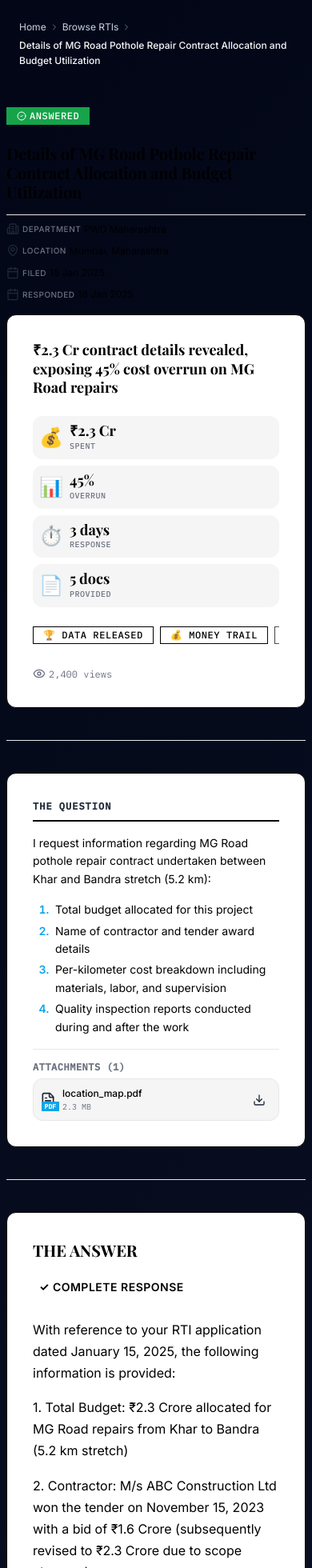
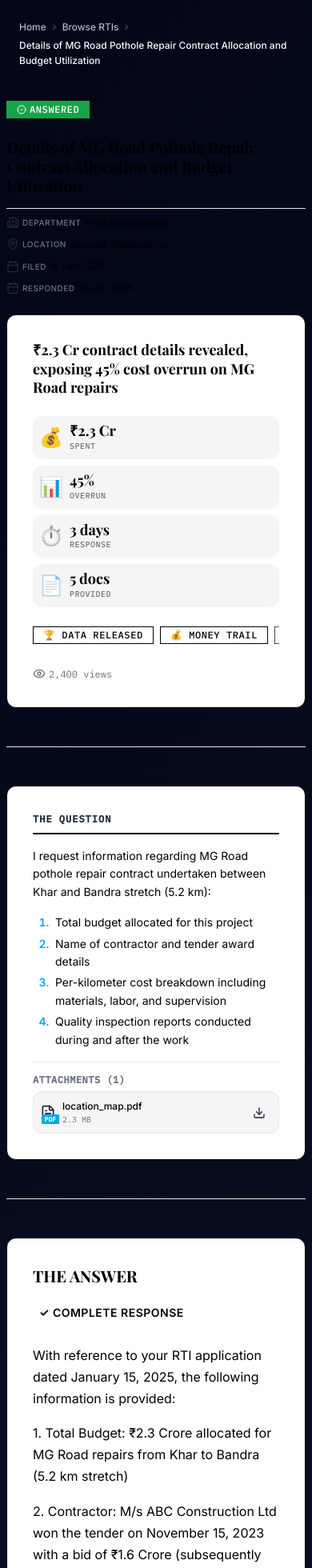
Before and after one commit to Yugantar-NGO/youRTI-UI, a Next.js app: page /rti/rti-001 in a window 390 px wide. Shown: the top 1960 px of the page at 80% size. Built offline with nearby package versions, Linux system fonts and the light colour scheme.

Commit message:
style(rti-detail): improve spacing consistency across breakpoints

```diff
--- a/src/components/features/rti-detail/organisms/RTIDetailLayout.module.css
+++ b/src/components/features/rti-detail/organisms/RTIDetailLayout.module.css
@@ -4,10 +4,10 @@
   width: 100%;
   max-width: 1400px;
   margin: 0 auto;
-  padding: var(--spacing-lg);
+  padding: 0 var(--spacing-lg);
   display: flex;
   flex-direction: column;
-  gap: var(--spacing-xl);
+  gap: 3rem; /* 48px - consistent with landing page section spacing */
 }
 
 /* Header - Full Width */
@@ -44,7 +44,7 @@
   width: 100%;
   display: flex;
   flex-direction: column;
-  gap: var(--spacing-xl);
+  gap: 3rem; /* 48px - consistent with layout spacing */
 }
 
 /* Related RTIs - Full Width */
@@ -63,14 +63,14 @@
 /* Mobile Breakpoint - Single Column Layout */
 @media (max-width: 768px) {
   .layout {
-    padding: var(--spacing-md);
-    gap: var(--spacing-lg);
+    padding: 0 var(--spacing-md);
+    gap: 2rem; /* 32px - tighter spacing on mobile like landing */
   }
 
   .contentWrapper {
     /* Single column - Main content first, then timeline */
     grid-template-columns: 1fr;
-    gap: var(--spacing-lg);
+    gap: 2rem;
   }
 
   .sidebar {
@@ -81,22 +81,22 @@
   .mainContent {
     /* Main content appears first on mobile */
     order: 1;
-    gap: var(--spacing-lg);
+    gap: 2rem; /* 32px on mobile */
   }
 }
 
 /* Small Mobile */
 @media (max-width: 480px) {
   .layout {
-    padding: var(--spacing-sm);
-    gap: var(--spacing-md);
+    padding: 0 var(--spacing-sm);
+    gap: 1.5rem; /* 24px - tightest spacing on small mobile like landing */
   }
 
   .contentWrapper {
-    gap: var(--spacing-md);
+    gap: 1.5rem;
   }
 
   .mainContent {
-    gap: var(--spacing-md);
+    gap: 1.5rem;
   }
 }
```
